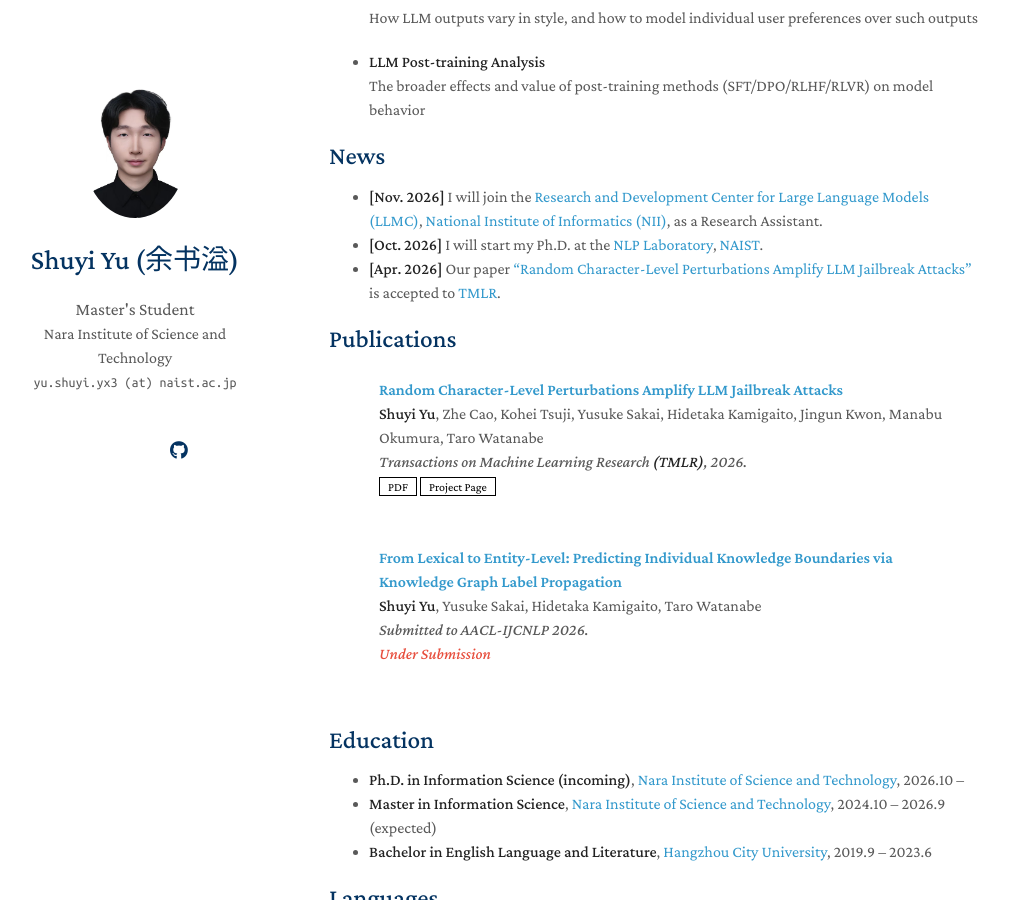
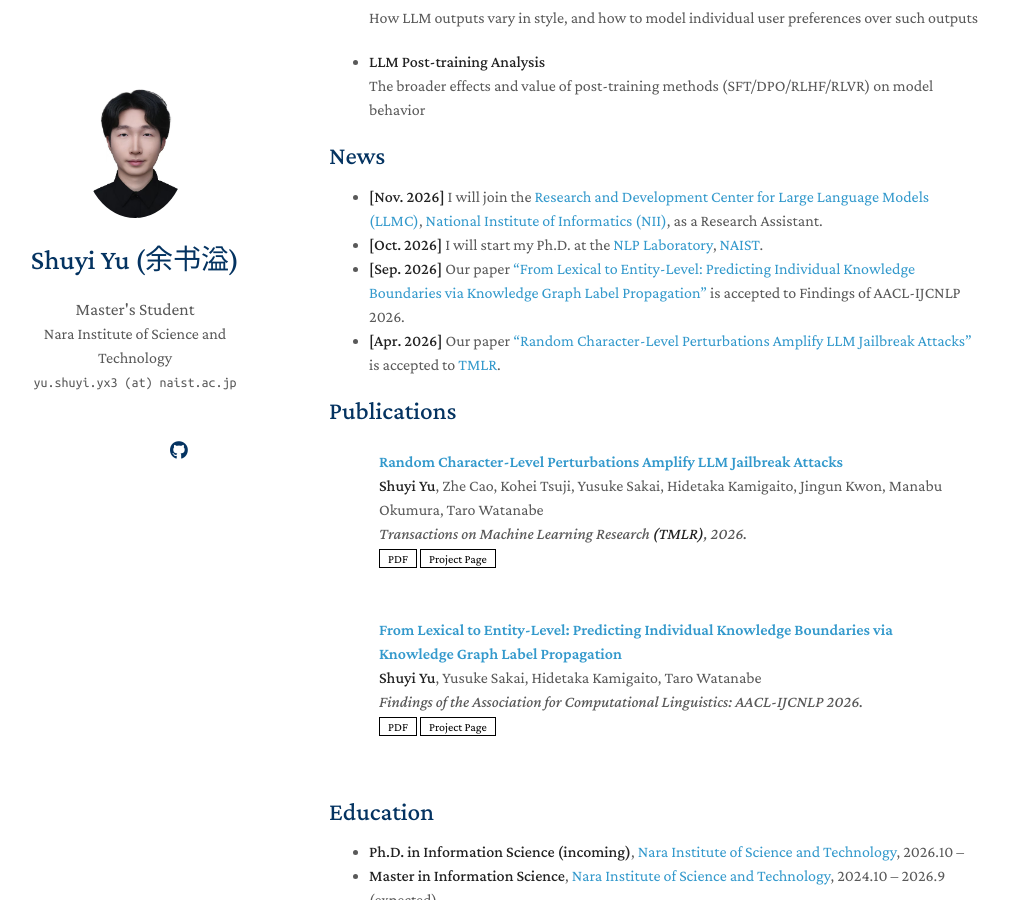
Before and after one commit to yyushuyui/yyushuyui.github.io, a Jekyll site: the page built from index.md, in a window 1280 px wide and 900 px high, scrolled down 952 px. Shown: the whole window, without its empty margins (141-1150 px from the left). Built offline with Jekyll 4.4.1, drawn with Linux system fonts in a browser that asks for light colours; a style sheet for code colours, icons or effects is not loaded; our own code applies the rules of GitHub Pages for plain Markdown files.

Commit message:
Update AACL-IJCNLP 2026 Findings paper acceptance

```diff
--- a/_data/publications.yml
+++ b/_data/publications.yml
@@ -9,6 +9,7 @@ main:
 
   - title: "From Lexical to Entity-Level: Predicting Individual Knowledge Boundaries via Knowledge Graph Label Propagation"
     authors: <strong>Shuyi Yu</strong>, Yusuke Sakai, Hidetaka Kamigaito, Taro Watanabe
-    conference_short: AACL
-    conference: Submitted to AACL-IJCNLP 2026.
-    notes: Under Submission
+    conference_short: AACL Findings
+    conference: 'Findings of the Association for Computational Linguistics: AACL-IJCNLP 2026.'
+    pdf: https://openreview.net/pdf?id=GdKC8ID6Jz
+    page: https://openreview.net/forum?id=GdKC8ID6Jz
--- a/index.md
+++ b/index.md
@@ -31,6 +31,7 @@ I am originally from Hangzhou, Zhejiang, China. Before beginning graduate study
 
 - **[Nov. 2026]** I will join the [Research and Development Center for Large Language Models (LLMC)](https://llmc.nii.ac.jp/en/), [National Institute of Informatics (NII)](https://www.nii.ac.jp/en/), as a Research Assistant.
 - **[Oct. 2026]** I will start my Ph.D. at the [NLP Laboratory](https://nlp.naist.jp/en/), [NAIST](https://www.naist.jp/en/).
+- **[Sep. 2026]** Our paper ["From Lexical to Entity-Level: Predicting Individual Knowledge Boundaries via Knowledge Graph Label Propagation"](https://openreview.net/forum?id=GdKC8ID6Jz) is accepted to Findings of AACL-IJCNLP 2026.
 - **[Apr. 2026]** Our paper ["Random Character-Level Perturbations Amplify LLM Jailbreak Attacks"](https://openreview.net/forum?id=BXsOIppKEI) is accepted to [TMLR](https://jmlr.org/tmlr/).
 
 {% include_relative _includes/publications.md %}
```
